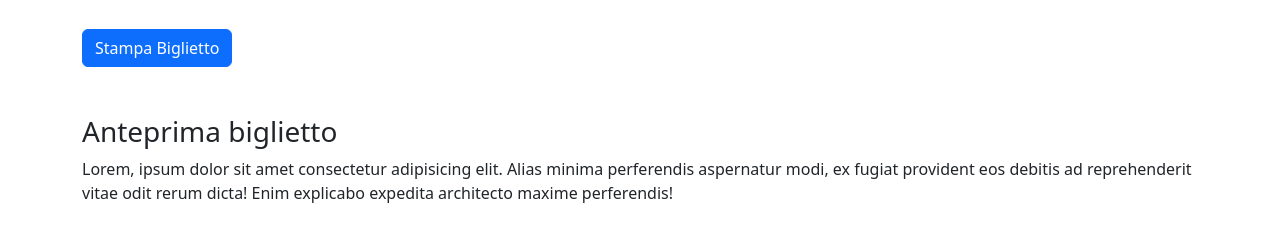
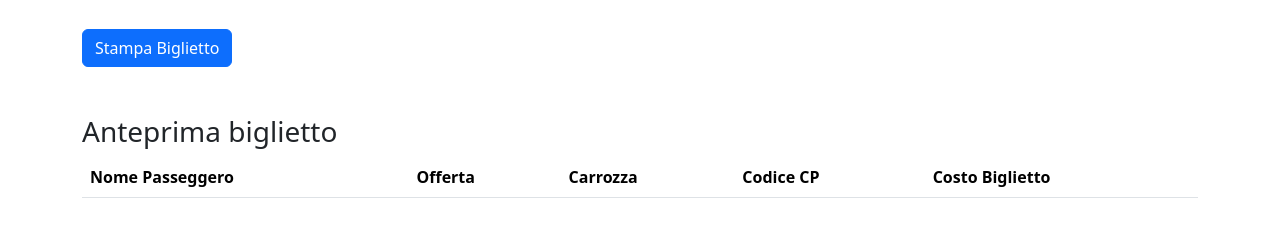
Before and after one commit to eduardorocco/js-biglietto-treno-form, a plain HTML site: page index.html in a window 1280 px wide. Both pictures are taken after typing "Sample", "Sample" into the empty fields and a click on the button "Stampa Biglietto". Shown: the part 151-392 px from the top of the page. Drawn offline with nearby package versions, Linux system fonts and the light colour scheme.

Commit message:
ADD table for ticket preview

```diff
--- a/index.html
+++ b/index.html
@@ -68,7 +68,22 @@
         <section class="mt-5" id="ticket-preview">
 
             <h3>Anteprima biglietto</h3>
-            <p>Lorem, ipsum dolor sit amet consectetur adipisicing elit. Alias minima perferendis aspernatur modi, ex fugiat provident eos debitis ad reprehenderit vitae odit rerum dicta! Enim explicabo expedita architecto maxime perferendis!</p>
+
+            <table class="table">
+                <thead>
+                  <tr>
+                    <th scope="col">Nome Passeggero</th>
+                    <th scope="col">Offerta</th>
+                    <th scope="col">Carrozza</th>
+                    <th scope="col">Codice CP</th>
+                    <th scope="col">Costo Biglietto</th>
+                  </tr>
+                </thead>
+                <tbody id="ticket-data">
+                  <tr>
+                  </tr>
+                </tbody>
+              </table>
 
         </section>
     </main>
--- a/main.js
+++ b/main.js
@@ -51,6 +51,8 @@ formElement.addEventListener('submit', function (event) {
 
     console.log(priceFixed)
 
+
+
     toggleDisplay('ticket-preview')
 
 })
```
